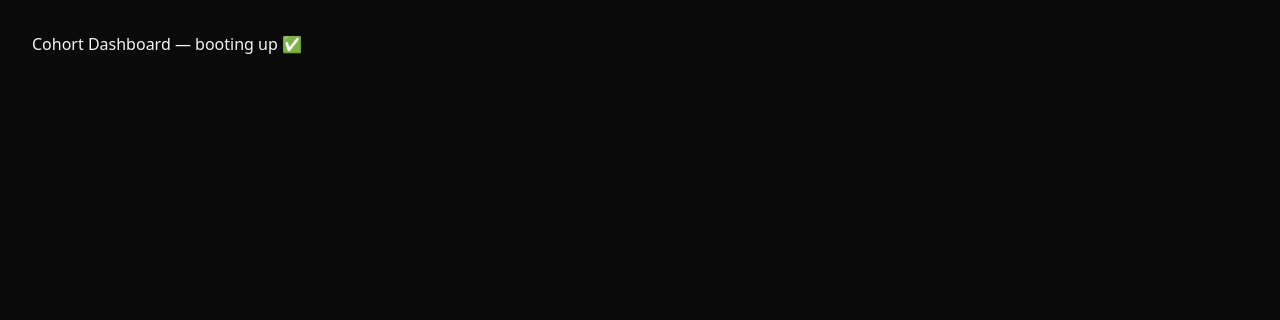
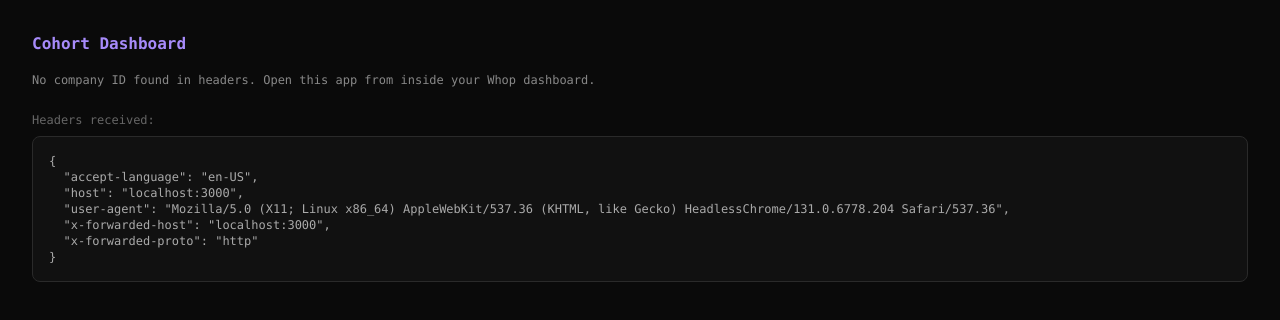
Before and after one commit to Sourasish2503/New-Churn-Dash, a Next.js app: page / in a window 1280 px wide. Shown: the top 320 px of the page. Built offline with nearby package versions, Linux system fonts and the light colour scheme.

Commit message:
fix: root page reads x-whop-company-id header and redirects to /dashboard/[companyId]

```diff
--- a/app/page.tsx
+++ b/app/page.tsx
@@ -1,3 +1,35 @@
-export default function Home() {
-  return <div className="p-8 text-whop-text">Cohort Dashboard — booting up ✅</div>;
+import { headers } from "next/headers";
+import { redirect } from "next/navigation";
+
+export const dynamic = "force-dynamic";
+
+export default async function Home() {
+  const h = await headers();
+
+  // Whop injects the company context via this header when the app loads in the iframe
+  const companyId =
+    h.get("x-whop-company-id") ||
+    h.get("x-whop-biz-id") ||
+    h.get("x-company-id");
+
+  console.log("[root] x-whop-company-id:", companyId);
+  console.log("[root] all headers:", Object.fromEntries(h.entries()));
+
+  if (companyId) {
+    redirect(`/dashboard/${companyId}`);
+  }
+
+  // Fallback — show all headers so we can find the right one
+  return (
+    <div className="min-h-screen bg-[#0a0a0a] text-[#f5f5f5] p-8 font-mono text-xs">
+      <h1 className="text-base font-semibold mb-4 text-violet-400">Cohort Dashboard</h1>
+      <p className="text-[#888] mb-6">
+        No company ID found in headers. Open this app from inside your Whop dashboard.
+      </p>
+      <p className="text-[#666] mb-2">Headers received:</p>
+      <pre className="bg-[#111] border border-[#2a2a2a] rounded-lg p-4 overflow-auto whitespace-pre-wrap break-all text-[#aaa]">
+        {JSON.stringify(Object.fromEntries(h.entries()), null, 2)}
+      </pre>
+    </div>
+  );
 }
```
